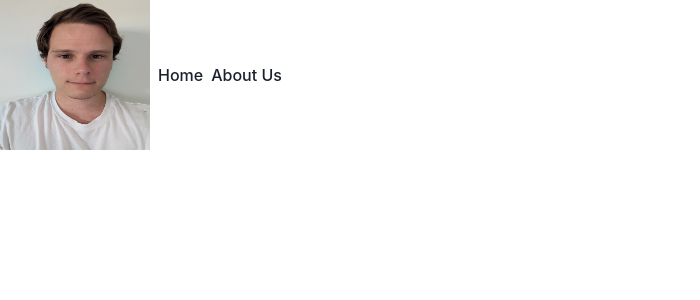
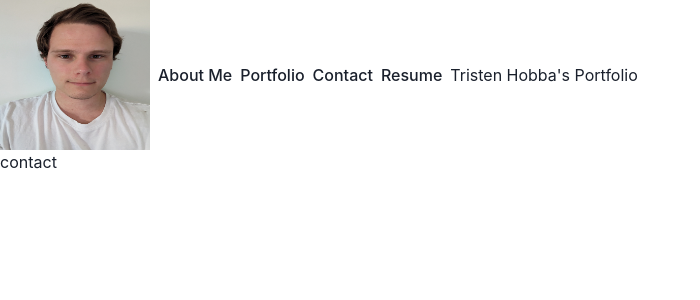
Before and after one commit to Tristenh/Tristen-Hobba-Portfolio, a React (Vite) app in the folder Tristen-Hobba-Portfolio/: page /contact in a window 1280 px wide. Shown: the top 300 px of the page, without its empty margins (0-700 px from the left). Built offline with nearby package versions, Linux system fonts and the light colour scheme.

Commit message:
added more links in Header.jsx, refactor routes in main.jsx homepage is now the same about me page, placeholder page text added

```diff
--- a/Tristen-Hobba-Portfolio/src/components/Header.jsx
+++ b/Tristen-Hobba-Portfolio/src/components/Header.jsx
@@ -7,11 +7,17 @@ export default function Nav() {
   return (
     <Navbar
       links={[
-        <Link key={1} className="nav-link text-light" to="/">
-          Home
+        <Link key={1} className="nav-link text-light" to="/about">
+          About Me
         </Link>,
-        <Link key={2} className="nav-link text-light" to="/about">
-          About Us
+        <Link key={2} className="nav-link text-light" to="/portfolio">
+          Portfolio
+        </Link>,
+        <Link key={3} className="nav-link text-light" to="/contact">
+          Contact
+        </Link>,
+        <Link key={4} className="nav-link text-light" to="/resume">
+          Resume
         </Link>,
       ]}
     />
--- a/Tristen-Hobba-Portfolio/src/components/UI/Navbar.jsx
+++ b/Tristen-Hobba-Portfolio/src/components/UI/Navbar.jsx
@@ -1,10 +1,11 @@
-import { HStack, Image } from "@chakra-ui/react";
+import { HStack, Image, Text } from "@chakra-ui/react";
 import logo from "../../assets/profile.jpg";
 export default function Nav({ links }) {
   return (
     <HStack>
       <Image src={logo} boxSize='150px' />
       {links.map((link) => link)}
+      <Text>Tristen Hobba's Portfolio</Text>
     </HStack>
   );
 }
--- a/Tristen-Hobba-Portfolio/src/main.jsx
+++ b/Tristen-Hobba-Portfolio/src/main.jsx
@@ -6,7 +6,6 @@ import "./index.css";
 // Bringing in the pages the router will use to conditionally show the appropriate views
 import App from "./App";
 import ErrorPage from "./pages/ErrorPage";
-import HomePage from "./pages/HomePage";
 import AboutPage from "./pages/AboutPage";
 import PortfolioPage from "./pages/PortfolioPage";
 import ContactPage from "./pages/ContactPage";
@@ -21,7 +20,7 @@ const router = createBrowserRouter([
     children: [
       {
         index: true,
-        element: <HomePage />,
+        element: <AboutPage />,
       },
       {
         path: "about",
--- a/Tristen-Hobba-Portfolio/src/pages/ContactPage.jsx
+++ b/Tristen-Hobba-Portfolio/src/pages/ContactPage.jsx
@@ -1,6 +1,7 @@
 export default function ContactPage(){
     return(
         <div>
+            <p>contact</p>
         </div>
     )
 }
--- a/Tristen-Hobba-Portfolio/src/pages/PortfolioPage.jsx
+++ b/Tristen-Hobba-Portfolio/src/pages/PortfolioPage.jsx
@@ -1,6 +1,7 @@
 export default function PortfolioPage(){
     return(
         <div>
+            <p>portfolio</p>
         </div>
     )
 }
--- a/Tristen-Hobba-Portfolio/src/pages/ResumePage.jsx
+++ b/Tristen-Hobba-Portfolio/src/pages/ResumePage.jsx
@@ -1,6 +1,7 @@
 export default function ResumePage(){
     return(
         <div>
+            <p>resume</p>
         </div>
     )
 }
```
